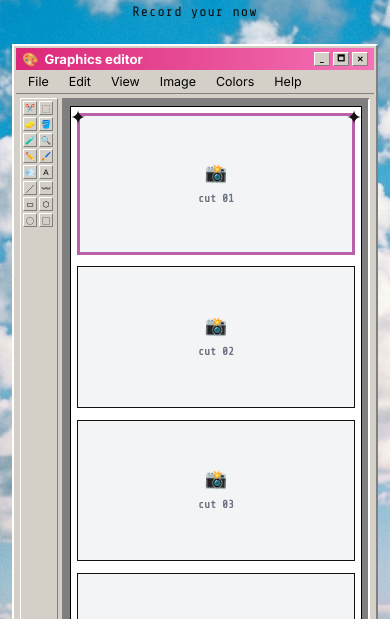
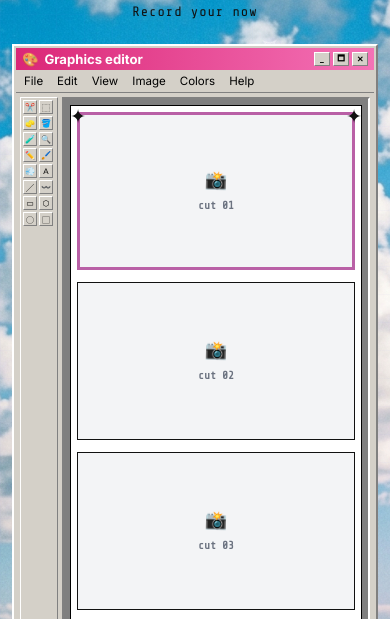
Before and after one commit to yeojisun/anniversary-frame, a website: page index.html in a window 390 px wide. Shown: the part 154-773 px from the top of the page. Drawn offline with nearby package versions, Linux system fonts and the light colour scheme; a web font is replaced by a local one.

Commit message:
style: resolve mobile viewport vertical clipping and window sidebar width overflows

```diff
--- a/index.html
+++ b/index.html
@@ -8,7 +8,7 @@
   <link rel="preconnect" href="https://fonts.googleapis.com">
   <link rel="preconnect" href="https://fonts.gstatic.com" crossorigin>
   <link href="https://fonts.googleapis.com/css2?family=Gaegu:wght@400;700&family=Jua&family=Inter:wght@300;400;500;600;700&family=Noto+Sans+KR:wght@300;400;500;700&family=Share+Tech+Mono&display=swap" rel="stylesheet">
-  <link rel="stylesheet" href="style.css?v=1.2">
+  <link rel="stylesheet" href="style.css?v=1.3">
 
   <!-- Open Graph / Facebook -->
   <meta property="og:type" content="website">
@@ -311,6 +311,6 @@
   <!-- Hidden Canvas for Composite rendering -->
   <canvas id="compositeCanvas" style="display: none;"></canvas>
 
-  <script src="app.js?v=1.2"></script>
+  <script src="app.js?v=1.3"></script>
 </body>
 </html>
--- a/style.css
+++ b/style.css
@@ -1353,10 +1353,17 @@ body {
     box-shadow: 4px 4px 0px rgba(0,0,0,0.15);
     width: 92vw; /* Adjust dynamically to device width */
     max-width: 295px; /* Prevent overstretching */
+    max-height: 60vh; /* Prevent vertical clipping on short screens */
     height: auto;
     box-sizing: border-box;
     display: flex;
     flex-direction: column;
+  }
+
+  .win-menu-bar {
+    gap: 6px; /* Reduce gap to shrink minimum width requirement */
+    font-size: 0.72rem;
+    padding: 3px 4px;
   }
 
   .win-body-wrapper {
@@ -1365,6 +1372,7 @@ body {
     display: flex;
     flex-direction: row;
     overflow: hidden;
+    max-height: 100%;
   }
 
   .win-sidebar {
@@ -1391,10 +1399,13 @@ body {
     display: flex;
     justify-content: center;
     align-items: center;
+    max-height: 100%;
+    overflow: hidden;
   }
 
   .slots-grid {
     width: 100%; /* Fill container width */
+    max-height: 100%; /* Contain within dynamic canvas height */
     height: auto;
     padding: 6px;
     box-sizing: border-box;
@@ -1404,11 +1415,13 @@ body {
     width: 100%;
     height: auto;
     max-width: 100%;
+    max-height: 100%;
   }
 
   .format-four-cut .slots-grid {
     width: 100%;
     height: auto;
+    max-height: 100%;
     aspect-ratio: 3 / 7; /* Automatically compute vertical height based on dynamic width */
   }
 
@@ -1416,11 +1429,13 @@ body {
     width: 100%;
     height: auto;
     max-width: 100%;
+    max-height: 100%;
   }
 
   .format-single-cut .slots-grid {
     width: 100%;
     height: auto;
+    max-height: 100%;
     aspect-ratio: 1 / 1.06;
   }
 
```
